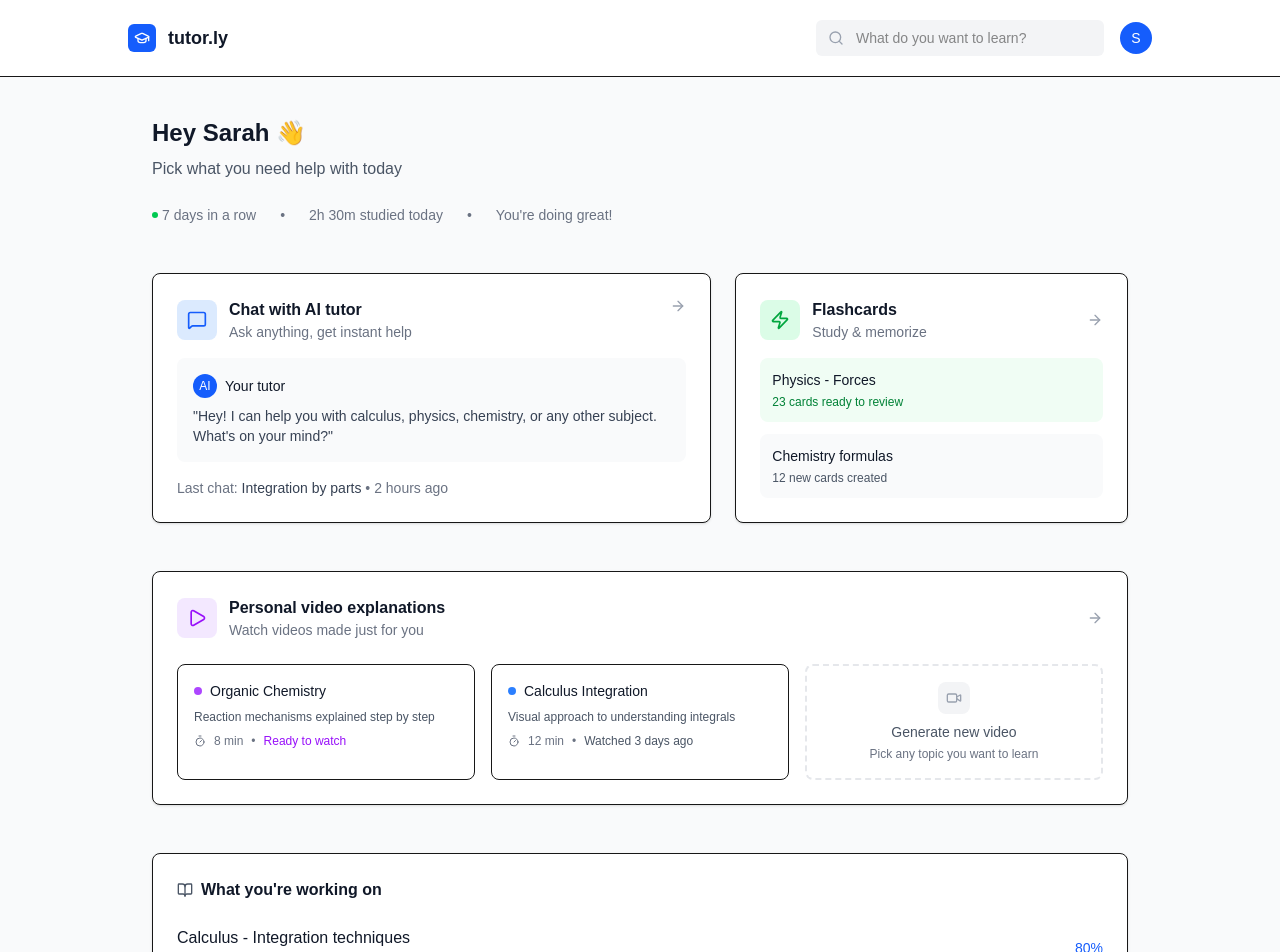
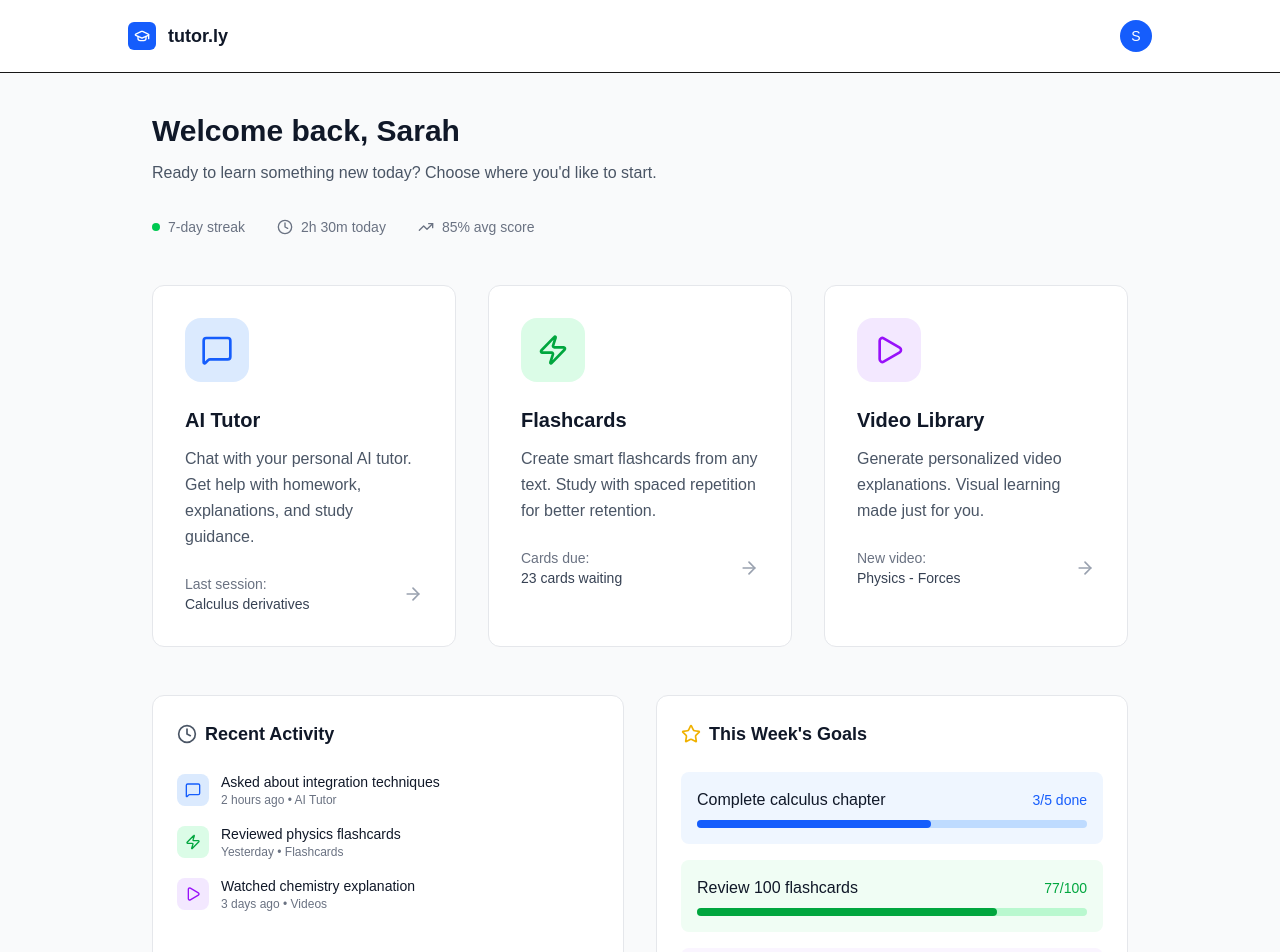
Before and after one commit to Pranavharshans/tutor.ly, a Next.js app: page /dashboard in a window 1280 px wide. Shown: the top 952 px of the page. Built offline with nearby package versions, Linux system fonts and the light colour scheme.

Commit message:
Convert dashboard to navigation hub - added Link components to navigate to dedicated feature pages (/chat, /flashcards, /videos)

```diff
--- a/src/app/dashboard/page.tsx
+++ b/src/app/dashboard/page.tsx
@@ -1,6 +1,7 @@
 "use client";
 
-import { Brain, Zap, Play, Search, GraduationCap, MessageSquare, ArrowRight, Clock, Sparkles, Video, BookOpen, Timer } from "lucide-react";
+import { Brain, Zap, Play, Search, GraduationCap, MessageSquare, ArrowRight, Clock, BookOpen, Timer, Users, TrendingUp, Star } from "lucide-react";
+import Link from "next/link";
 
 export default function Dashboard() {
   return (
@@ -16,14 +17,6 @@ export default function Dashboard() {
           </div>
 
           <div className="flex items-center space-x-4">
-            <div className="relative">
-              <Search className="absolute left-3 top-1/2 transform -translate-y-1/2 text-gray-400 w-4 h-4" />
-              <input
-                type="text"
-                placeholder="What do you want to learn?"
-                className="w-72 h-9 pl-10 pr-4 bg-gray-100 border-0 rounded-md text-sm focus:ring-1 focus:ring-blue-500 focus:bg-white"
-              />
-            </div>
             <div className="w-8 h-8 rounded-full bg-blue-600 flex items-center justify-center">
               <span className="text-white text-sm font-medium">S</span>
             </div>
@@ -34,167 +27,174 @@ export default function Dashboard() {
       <div className="max-w-5xl mx-auto px-6 py-10">
         {/* Welcome */}
         <div className="mb-12">
-          <h1 className="text-2xl font-bold text-gray-900 mb-2">Hey Sarah 👋</h1>
-          <p className="text-gray-600 mb-6">Pick what you need help with today</p>
+          <h1 className="text-3xl font-bold text-gray-900 mb-3">Welcome back, Sarah</h1>
+          <p className="text-gray-600 mb-8">Ready to learn something new today? Choose where you'd like to start.</p>
 
-          <div className="flex items-center space-x-6 text-sm text-gray-500">
-            <span className="flex items-center space-x-1">
-              <div className="w-1.5 h-1.5 bg-green-500 rounded-full"></div>
-              <span>7 days in a row</span>
+          {/* Quick Stats */}
+          <div className="flex items-center space-x-8 text-sm text-gray-500 mb-8">
+            <span className="flex items-center space-x-2">
+              <div className="w-2 h-2 bg-green-500 rounded-full"></div>
+              <span>7-day streak</span>
             </span>
-            <span>•</span>
-            <span>2h 30m studied today</span>
-            <span>•</span>
-            <span>You're doing great!</span>
+            <span className="flex items-center space-x-2">
+              <Clock className="w-4 h-4" />
+              <span>2h 30m today</span>
+            </span>
+            <span className="flex items-center space-x-2">
+              <TrendingUp className="w-4 h-4" />
+              <span>85% avg score</span>
+            </span>
           </div>
         </div>
 
-        {/* Main Three Functions - Asymmetric Layout */}
-        <div className="grid grid-cols-12 gap-6 mb-12">
-          {/* AI Chat - Large Left */}
-          <div className="col-span-12 md:col-span-7 bg-white rounded-lg p-6 border shadow-sm hover:shadow-md transition-shadow">
-            <div className="flex items-start justify-between mb-4">
-              <div className="flex items-center space-x-3">
-                <div className="w-10 h-10 bg-blue-100 rounded-lg flex items-center justify-center">
-                  <MessageSquare className="w-5 h-5 text-blue-600" />
+        {/* Main Navigation Cards */}
+        <div className="grid grid-cols-1 md:grid-cols-3 gap-8 mb-12">
+          {/* AI Chat */}
+          <Link href="/chat" className="group">
+            <div className="bg-white rounded-xl p-8 border border-gray-200 hover:border-blue-300 hover:shadow-lg transition-all cursor-pointer h-full">
+              <div className="w-16 h-16 bg-blue-100 rounded-2xl flex items-center justify-center mb-6 group-hover:bg-blue-200 transition-colors">
+                <MessageSquare className="w-8 h-8 text-blue-600" />
               </div>
-                <div>
-                  <h3 className="font-semibold text-gray-900">Chat with AI tutor</h3>
-                  <p className="text-sm text-gray-500">Ask anything, get instant help</p>
+
+              <h3 className="text-xl font-bold text-gray-900 mb-3">AI Tutor</h3>
+              <p className="text-gray-600 mb-6 leading-relaxed">
+                Chat with your personal AI tutor. Get help with homework, explanations, and study guidance.
+              </p>
+
+              <div className="flex items-center justify-between">
+                <div className="text-sm text-gray-500">
+                  <div>Last session:</div>
+                  <div className="font-medium text-gray-700">Calculus derivatives</div>
+                </div>
+                <ArrowRight className="w-5 h-5 text-gray-400 group-hover:text-blue-600 group-hover:translate-x-1 transition-all" />
               </div>
             </div>
-              <ArrowRight className="w-4 h-4 text-gray-400" />
+          </Link>
+
+          {/* Flashcards */}
+          <Link href="/flashcards" className="group">
+            <div className="bg-white rounded-xl p-8 border border-gray-200 hover:border-green-300 hover:shadow-lg transition-all cursor-pointer h-full">
+              <div className="w-16 h-16 bg-green-100 rounded-2xl flex items-center justify-center mb-6 group-hover:bg-green-200 transition-colors">
+                <Zap className="w-8 h-8 text-green-600" />
               </div>
 
-            <div className="bg-gray-50 rounded-lg p-4 mb-4">
-              <div className="flex items-center space-x-2 mb-2">
-                <div className="w-6 h-6 bg-blue-600 rounded-full flex items-center justify-center">
-                  <span className="text-white text-xs">AI</span>
+              <h3 className="text-xl font-bold text-gray-900 mb-3">Flashcards</h3>
+              <p className="text-gray-600 mb-6 leading-relaxed">
+                Create smart flashcards from any text. Study with spaced repetition for better retention.
+              </p>
+
+              <div className="flex items-center justify-between">
+                <div className="text-sm text-gray-500">
+                  <div>Cards due:</div>
+                  <div className="font-medium text-gray-700">23 cards waiting</div>
                 </div>
-                <span className="text-sm font-medium text-gray-900">Your tutor</span>
+                <ArrowRight className="w-5 h-5 text-gray-400 group-hover:text-green-600 group-hover:translate-x-1 transition-all" />
               </div>
-              <p className="text-sm text-gray-700">"Hey! I can help you with calculus, physics, chemistry, or any other subject. What's on your mind?"</p>
+            </div>
+          </Link>
+
+          {/* Videos */}
+          <Link href="/videos" className="group">
+            <div className="bg-white rounded-xl p-8 border border-gray-200 hover:border-purple-300 hover:shadow-lg transition-all cursor-pointer h-full">
+              <div className="w-16 h-16 bg-purple-100 rounded-2xl flex items-center justify-center mb-6 group-hover:bg-purple-200 transition-colors">
+                <Play className="w-8 h-8 text-purple-600" />
               </div>
 
+              <h3 className="text-xl font-bold text-gray-900 mb-3">Video Library</h3>
+              <p className="text-gray-600 mb-6 leading-relaxed">
+                Generate personalized video explanations. Visual learning made just for you.
+              </p>
+
+              <div className="flex items-center justify-between">
                 <div className="text-sm text-gray-500">
-              Last chat: <span className="text-gray-700 font-medium">Integration by parts</span> • 2 hours ago
+                  <div>New video:</div>
+                  <div className="font-medium text-gray-700">Physics - Forces</div>
+                </div>
+                <ArrowRight className="w-5 h-5 text-gray-400 group-hover:text-purple-600 group-hover:translate-x-1 transition-all" />
+              </div>
+            </div>
+          </Link>
+        </div>
+
+        {/* Current Progress Overview */}
+        <div className="grid grid-cols-1 lg:grid-cols-2 gap-8">
+          {/* Recent Activity */}
+          <div className="bg-white rounded-xl p-6 border border-gray-200">
+            <h3 className="text-lg font-semibold text-gray-900 mb-6 flex items-center">
+              <Clock className="w-5 h-5 mr-2 text-gray-600" />
+              Recent Activity
+            </h3>
+
+            <div className="space-y-4">
+              <div className="flex items-center space-x-3">
+                <div className="w-8 h-8 bg-blue-100 rounded-lg flex items-center justify-center">
+                  <MessageSquare className="w-4 h-4 text-blue-600" />
+                </div>
+                <div className="flex-1">
+                  <p className="text-sm font-medium text-gray-900">Asked about integration techniques</p>
+                  <p className="text-xs text-gray-500">2 hours ago • AI Tutor</p>
                 </div>
               </div>
 
-          {/* Flashcards - Top Right */}
-          <div className="col-span-12 md:col-span-5 bg-white rounded-lg p-6 border shadow-sm hover:shadow-md transition-shadow">
-            <div className="flex items-center justify-between mb-4">
               <div className="flex items-center space-x-3">
-                <div className="w-10 h-10 bg-green-100 rounded-lg flex items-center justify-center">
-                  <Zap className="w-5 h-5 text-green-600" />
+                <div className="w-8 h-8 bg-green-100 rounded-lg flex items-center justify-center">
+                  <Zap className="w-4 h-4 text-green-600" />
                 </div>
-                <div>
-                  <h3 className="font-semibold text-gray-900">Flashcards</h3>
-                  <p className="text-sm text-gray-500">Study & memorize</p>
+                <div className="flex-1">
+                  <p className="text-sm font-medium text-gray-900">Reviewed physics flashcards</p>
+                  <p className="text-xs text-gray-500">Yesterday • Flashcards</p>
                 </div>
               </div>
-              <ArrowRight className="w-4 h-4 text-gray-400" />
+
+              <div className="flex items-center space-x-3">
+                <div className="w-8 h-8 bg-purple-100 rounded-lg flex items-center justify-center">
+                  <Play className="w-4 h-4 text-purple-600" />
                 </div>
-
-            <div className="space-y-3">
-              <div className="bg-green-50 rounded-lg p-3">
-                <div className="font-medium text-sm text-gray-900 mb-1">Physics - Forces</div>
-                <div className="text-xs text-green-700">23 cards ready to review</div>
-              </div>
-              <div className="bg-gray-50 rounded-lg p-3">
-                <div className="font-medium text-sm text-gray-900 mb-1">Chemistry formulas</div>
-                <div className="text-xs text-gray-600">12 new cards created</div>
+                <div className="flex-1">
+                  <p className="text-sm font-medium text-gray-900">Watched chemistry explanation</p>
+                  <p className="text-xs text-gray-500">3 days ago • Videos</p>
                 </div>
               </div>
             </div>
           </div>
 
-        {/* Videos - Full Width Below */}
-        <div className="bg-white rounded-lg p-6 border shadow-sm hover:shadow-md transition-shadow mb-12">
-          <div className="flex items-center justify-between mb-6">
-            <div className="flex items-center space-x-3">
-              <div className="w-10 h-10 bg-purple-100 rounded-lg flex items-center justify-center">
-                <Play className="w-5 h-5 text-purple-600" />
+          {/* Study Goals */}
+          <div className="bg-white rounded-xl p-6 border border-gray-200">
+            <h3 className="text-lg font-semibold text-gray-900 mb-6 flex items-center">
+              <Star className="w-5 h-5 mr-2 text-yellow-500" />
+              This Week's Goals
+            </h3>
+
+            <div className="space-y-4">
+              <div className="p-4 bg-blue-50 rounded-lg">
+                <div className="flex items-center justify-between mb-2">
+                  <span className="font-medium text-gray-900">Complete calculus chapter</span>
+                  <span className="text-sm text-blue-600 font-medium">3/5 done</span>
                 </div>
-              <div>
-                <h3 className="font-semibold text-gray-900">Personal video explanations</h3>
-                <p className="text-sm text-gray-500">Watch videos made just for you</p>
-              </div>
-            </div>
-            <ArrowRight className="w-4 h-4 text-gray-400" />
-          </div>
-
-          <div className="grid grid-cols-1 md:grid-cols-3 gap-4">
-            <div className="border rounded-lg p-4 hover:border-purple-300 transition-colors">
-              <div className="flex items-center space-x-2 mb-2">
-                <div className="w-2 h-2 bg-purple-500 rounded-full"></div>
-                <span className="text-sm font-medium text-gray-900">Organic Chemistry</span>
-              </div>
-              <p className="text-xs text-gray-600 mb-2">Reaction mechanisms explained step by step</p>
-              <div className="flex items-center space-x-2 text-xs text-gray-500">
-                <Timer className="w-3 h-3" />
-                <span>8 min</span>
-                <span>•</span>
-                <span className="text-purple-600 font-medium">Ready to watch</span>
+                <div className="w-full bg-blue-200 rounded-full h-2">
+                  <div className="bg-blue-600 h-2 rounded-full" style={{ width: '60%' }}></div>
                 </div>
               </div>
 
-            <div className="border rounded-lg p-4 hover:border-purple-300 transition-colors">
-              <div className="flex items-center space-x-2 mb-2">
-                <div className="w-2 h-2 bg-blue-500 rounded-full"></div>
-                <span className="text-sm font-medium text-gray-900">Calculus Integration</span>
+              <div className="p-4 bg-green-50 rounded-lg">
+                <div className="flex items-center justify-between mb-2">
+                  <span className="font-medium text-gray-900">Review 100 flashcards</span>
+                  <span className="text-sm text-green-600 font-medium">77/100</span>
                 </div>
-              <p className="text-xs text-gray-600 mb-2">Visual approach to understanding integrals</p>
-              <div className="flex items-center space-x-2 text-xs text-gray-500">
-                <Timer className="w-3 h-3" />
-                <span>12 min</span>
-                <span>•</span>
-                <span className="text-gray-600">Watched 3 days ago</span>
+                <div className="w-full bg-green-200 rounded-full h-2">
+                  <div className="bg-green-600 h-2 rounded-full" style={{ width: '77%' }}></div>
                 </div>
               </div>
 
-            <div className="border-2 border-dashed border-gray-200 rounded-lg p-4 hover:border-gray-300 transition-colors">
-              <div className="text-center">
-                <div className="w-8 h-8 bg-gray-100 rounded-lg flex items-center justify-center mx-auto mb-2">
-                  <Video className="w-4 h-4 text-gray-400" />
+              <div className="p-4 bg-purple-50 rounded-lg">
+                <div className="flex items-center justify-between mb-2">
+                  <span className="font-medium text-gray-900">Watch 3 new videos</span>
+                  <span className="text-sm text-purple-600 font-medium">1/3 done</span>
                 </div>
-                <p className="text-sm font-medium text-gray-600 mb-1">Generate new video</p>
-                <p className="text-xs text-gray-500">Pick any topic you want to learn</p>
+                <div className="w-full bg-purple-200 rounded-full h-2">
+                  <div className="bg-purple-600 h-2 rounded-full" style={{ width: '33%' }}></div>
                 </div>
               </div>
-          </div>
-        </div>
-
-        {/* Current Work - Simple List */}
-        <div className="bg-white rounded-lg p-6 border shadow-sm">
-          <h3 className="font-semibold text-gray-900 mb-4 flex items-center">
-            <BookOpen className="w-4 h-4 mr-2 text-gray-600" />
-            What you're working on
-          </h3>
-
-          <div className="space-y-3">
-            <div className="flex items-center justify-between py-2">
-              <div>
-                <div className="font-medium text-gray-900">Calculus - Integration techniques</div>
-                <div className="text-sm text-gray-500">12 of 15 problems done</div>
-              </div>
-              <div className="text-sm text-blue-600 font-medium">80%</div>
-            </div>
-
-            <div className="flex items-center justify-between py-2">
-              <div>
-                <div className="font-medium text-gray-900">Physics - Newton's laws review</div>
-                <div className="text-sm text-gray-500">Flashcard session due</div>
-              </div>
-              <div className="text-sm text-green-600 font-medium">Ready</div>
-            </div>
-
-            <div className="flex items-center justify-between py-2">
-              <div>
-                <div className="font-medium text-gray-900">Chemistry - Molecular structures</div>
-                <div className="text-sm text-gray-500">Video explanation available</div>
-              </div>
-              <div className="text-sm text-purple-600 font-medium">New</div>
             </div>
           </div>
         </div>
```
Lines whose indentation alone changed are shown as unchanged.
